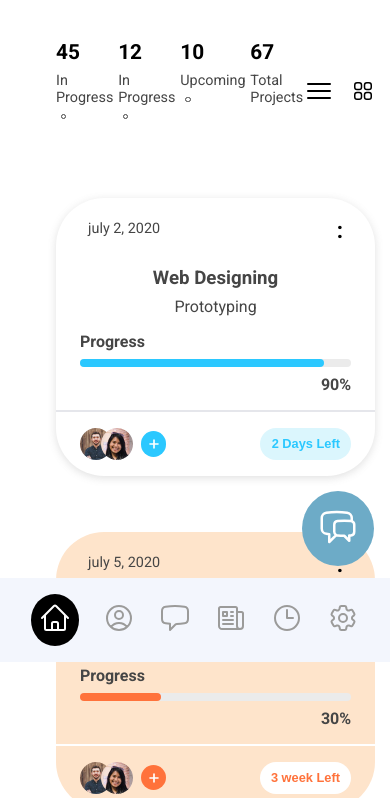
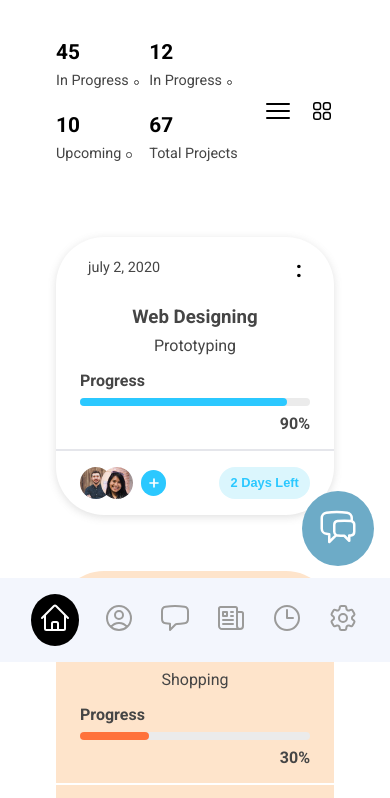
Before and after one commit to darshan-softrefine/course1-test, a website: page index.html in a window 390 px wide. Shown: the part 182-980 px from the top of the page. Drawn offline with nearby package versions, Linux system fonts and the light colour scheme.

Commit message:
last update with search, counter & chatbtn

```diff
--- a/sass/_components.scss
+++ b/sass/_components.scss
@@ -322,6 +322,11 @@
                 gap: 0.3rem !important;
             }
 
+
+            @media only screen and (max-width: 42rem) {
+                display: grid;
+                grid-template-columns: 1fr 1fr;
+            }
 
         }
 
```
Also changed, not shown: css/style.css.
